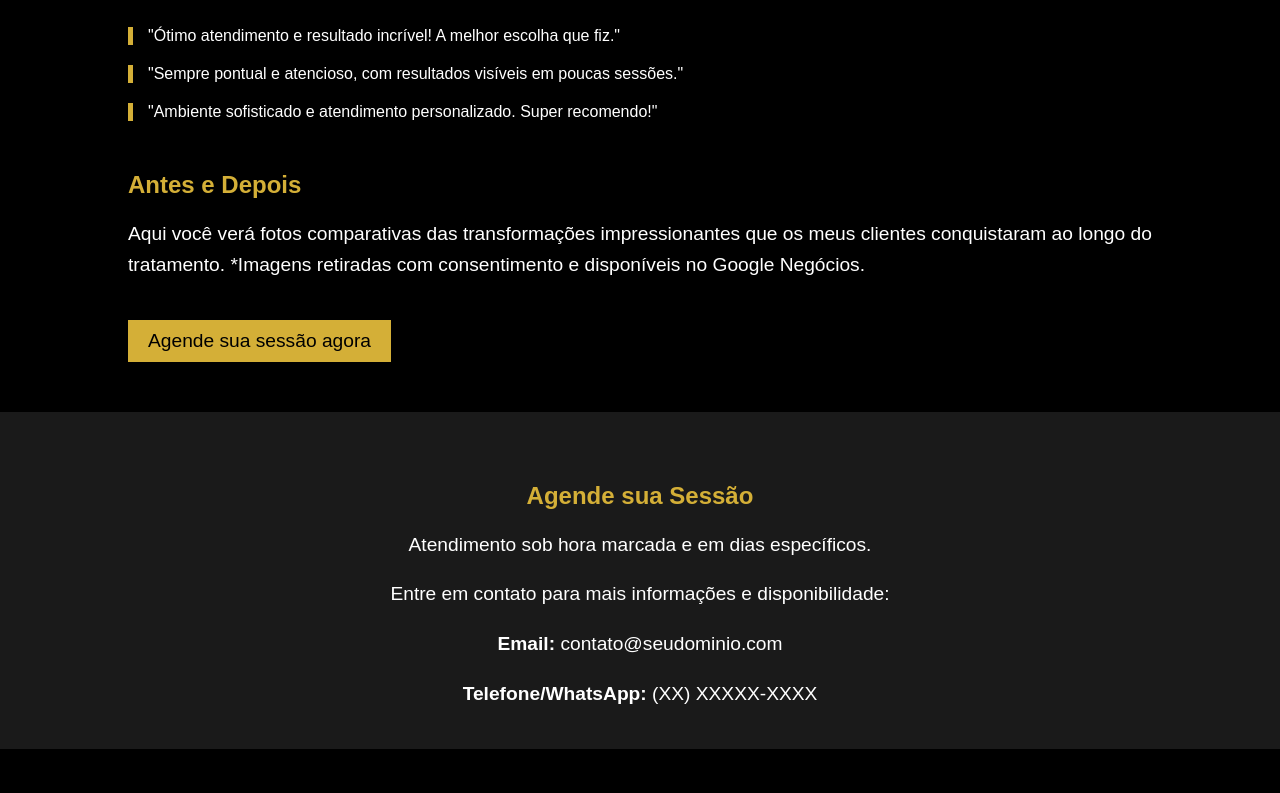
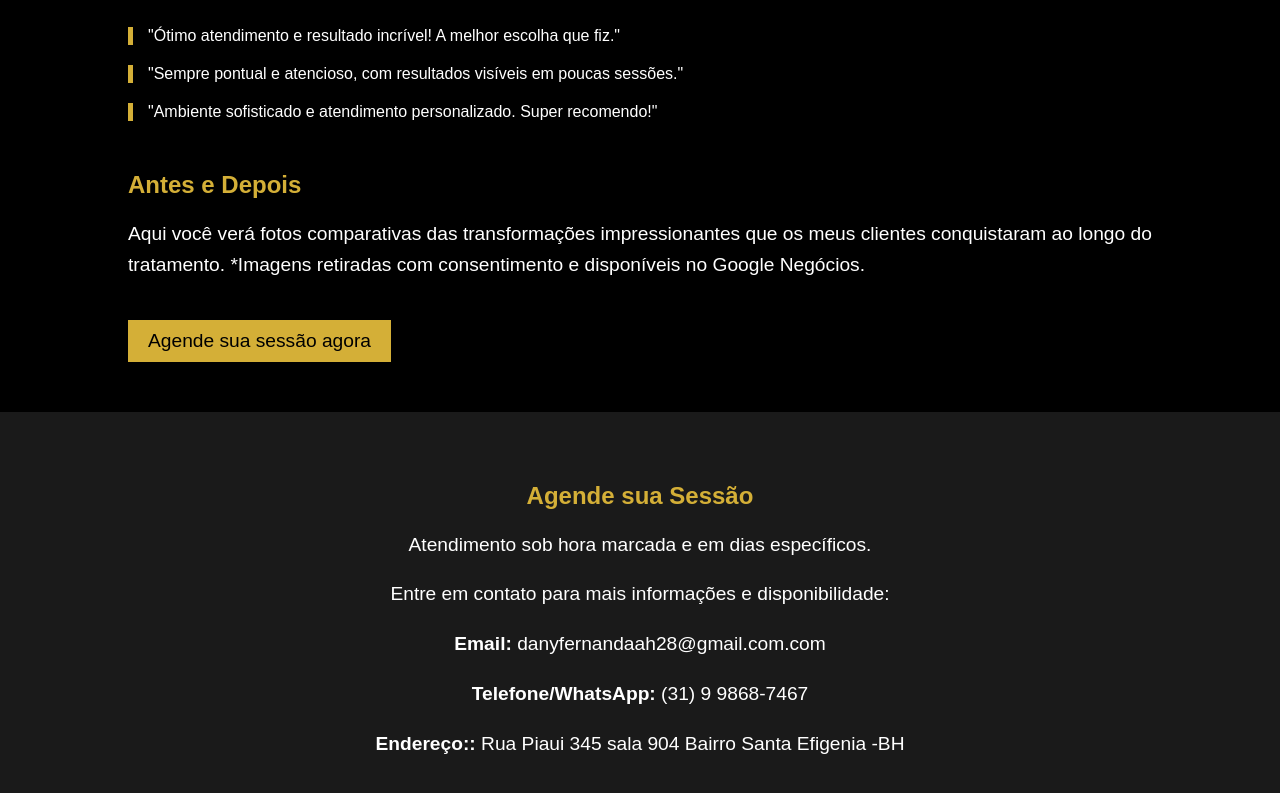
Before and after one commit to danicruz87/meu-site-depilacao, a plain HTML site: page index.html in a window 1280 px wide. Shown: the part 1075-1868 px from the top of the page. Before the commit the page ends 1824 px from the top, so only its background shows below. Drawn offline with Linux system fonts and the light colour scheme.

Commit message:
Update index.html

```diff
--- a/index.html
+++ b/index.html
@@ -123,8 +123,9 @@
     <h2>Agende sua Sessão</h2>
     <p>Atendimento sob hora marcada e em dias específicos.</p>
     <p>Entre em contato para mais informações e disponibilidade:</p>
-    <p><strong>Email:</strong> contato@seudominio.com</p>
-    <p><strong>Telefone/WhatsApp:</strong> (XX) XXXXX-XXXX</p>
+    <p><strong>Email:</strong> danyfernandaah28@gmail.com.com</p>
+    <p><strong>Telefone/WhatsApp:</strong> (31) 9 9868-7467</p>
+<p><strong>Endereço::</strong> Rua Piaui 345 sala 904 Bairro Santa Efigenia -BH</p>
 </footer>
 
 </body>
```
